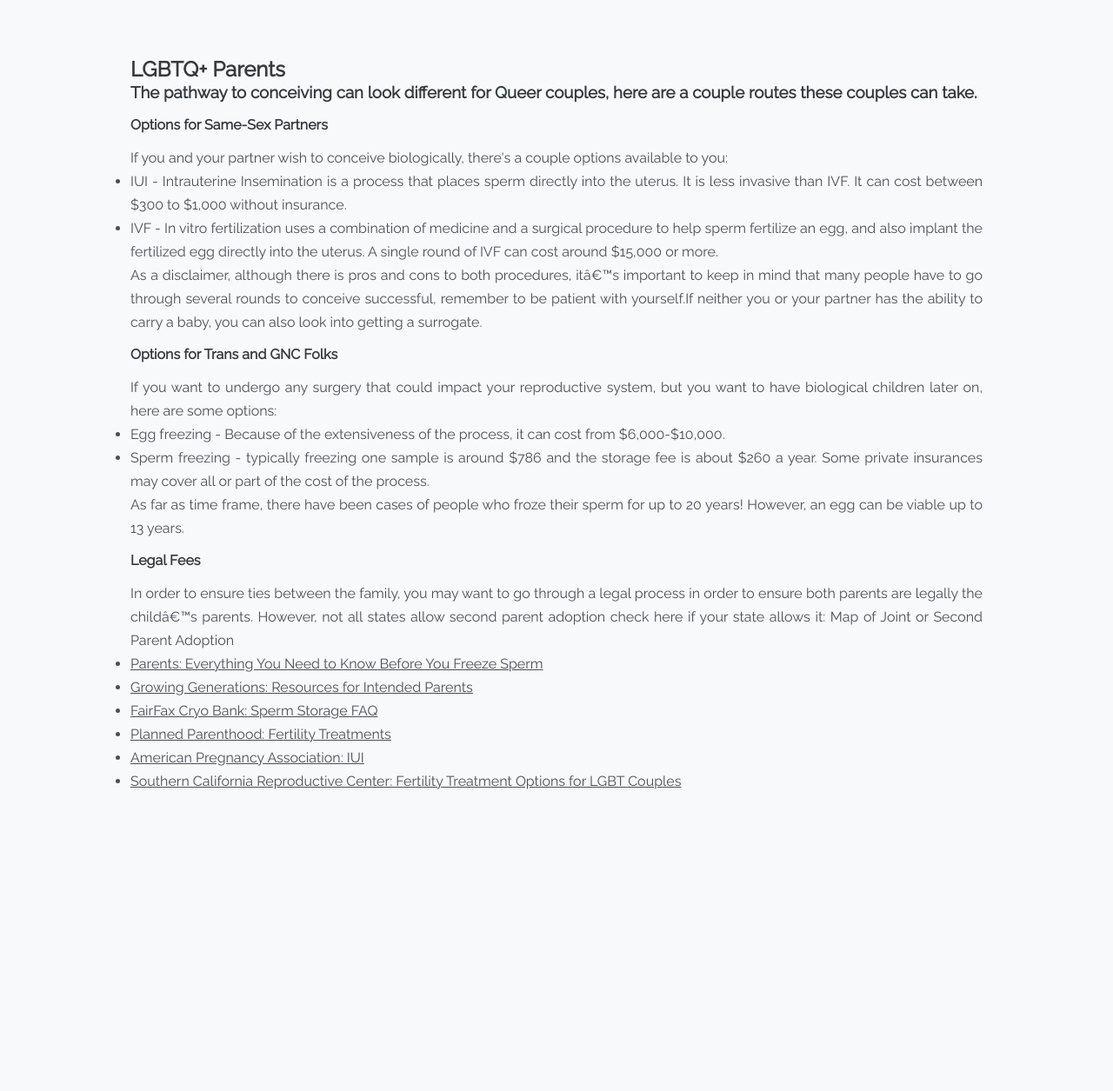
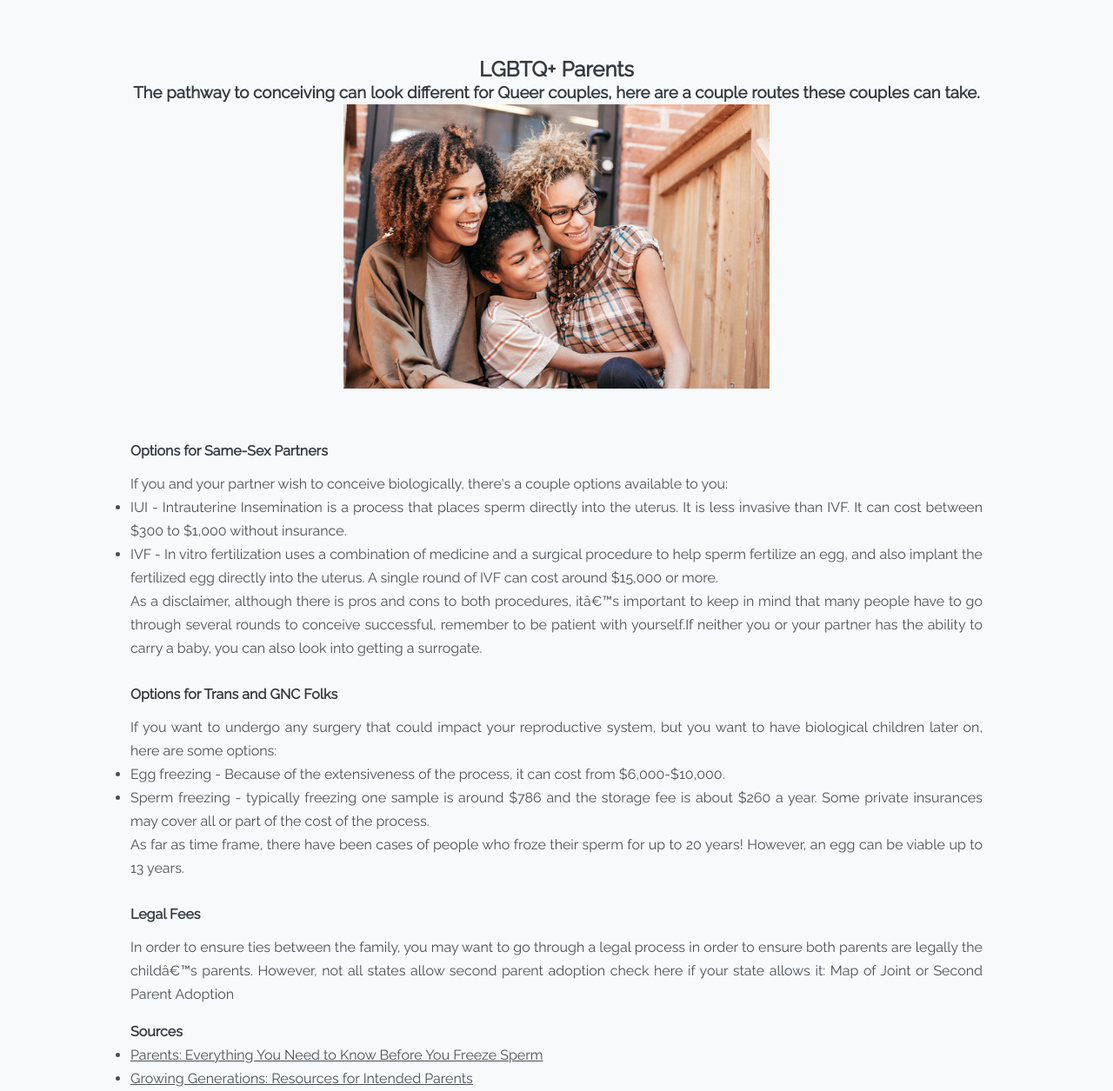
Before and after one commit to mvmartinez/maternal-help, a plain HTML site: page lgbtq+.html in a window 1280 px wide. Shown: the part 34-1289 px from the top of the page at 87% size. Before the commit the page ends 946 px from the top, so only its background shows below. Drawn offline with Linux system fonts and the light colour scheme.

Commit message:
initial commit

```diff
--- a/lgbtq+.html
+++ b/lgbtq+.html
@@ -4,7 +4,8 @@
   <head>
 		<meta charset="8">
 		<meta name="viewport" initial-scale="1.0">
-		<link rel="stylesheet" type="text/css" media="screen, projection, handheld" href="main.css">
+    <link rel="stylesheet" type="text/css" media="screen, projection, handheld" href="main.css">
+    <link rel="stylesheet" type="text/css" media="screen, projection, handheld" href="pages.css">
 		<link href="https://fonts.googleapis.com/css2?family=Raleway&display=swap" rel="stylesheet">
 
 		<title>Conceive</title>
@@ -38,6 +39,7 @@
       <section>
         <h2 class="page-title">LGBTQ+ Parents</h2>
         <h3>The pathway to conceiving can look different for Queer couples, here are a couple routes these couples can take.</h3>
+        <img src="images/parents.jpg" alt="two moms and two kids family">
       </section>
     </article>
 
@@ -52,8 +54,7 @@
         </ul>
         <p class="answer">As a disclaimer, although there is pros and cons to both procedures, it’s important to keep in mind that many people have to go through several rounds to conceive successful, remember to be patient with yourself.If neither you or your partner has the ability to carry a baby, you can also look into getting a surrogate.</p>
       </section>
-    </article>
-    <article id="information">
+
       <section>
         <h4>Options for Trans and GNC Folks</h4>
         <p class="answer">If you want to undergo any surgery that could impact your reproductive system, but you want to have biological children later on, here are some options:</p>
@@ -65,14 +66,14 @@
         <p class="answer">As far as time frame, there have been cases of people who froze their sperm for up to 20 years! However, an egg can be viable up to 13 years.
         </p>
       </section>
-    </article>
-    <article id="information">
+
       <section>
         <h4>Legal Fees</h4>
         <p class="answer">In order to ensure ties between the family, you may want to go through a legal process in order to ensure both parents are legally the child’s parents. However, not all states allow second parent adoption check here if your state allows it: <a href="https://www.aclu.org/map-states-where-same-sex-couples-are-able-get-joint-or-second-parent-adoption"></a>Map of Joint or Second Parent Adoption</p>
       </section>
     </article>
     <section class="sources">
+      <h4>Sources</h4>
       <ul>
         <li><a href="https://www.parents.com/getting-pregnant/everything-you-need-to-know-before-you-freeze-your-sperm/">Parents: Everything You Need to Know Before You Freeze Sperm</a></li>
         <li><a href="https://www.growinggenerations.com/egg-donation-resources-for-intended-parents/how-long-are-frozen-embryos-viable/">Growing Generations: Resources for Intended Parents</a></li>
--- a/pages.css
+++ b/pages.css
@@ -2,9 +2,19 @@ article{
   margin-top: 3rem;;
 }
 h4{
-margin-bottom: 1rem;
+margin-top: 1rem ;
+
 }
 
-#subheading{
+.page-title, h3{
   text-align: center;
 }
+.information ul li a:link {
+  color: #228eaf;
+}
+img{
+  margin-left: auto;
+  margin-right:auto;
+  display: block;
+  width: 50%
+}
```
Also changed, not shown: family-planning.html (+0 -5 lines), prenatal-care.html (+4 -3 lines), images/michele-blackwell-przZDqzZKpk-unsplash.jpg (added), images/parents.jpg (added).
